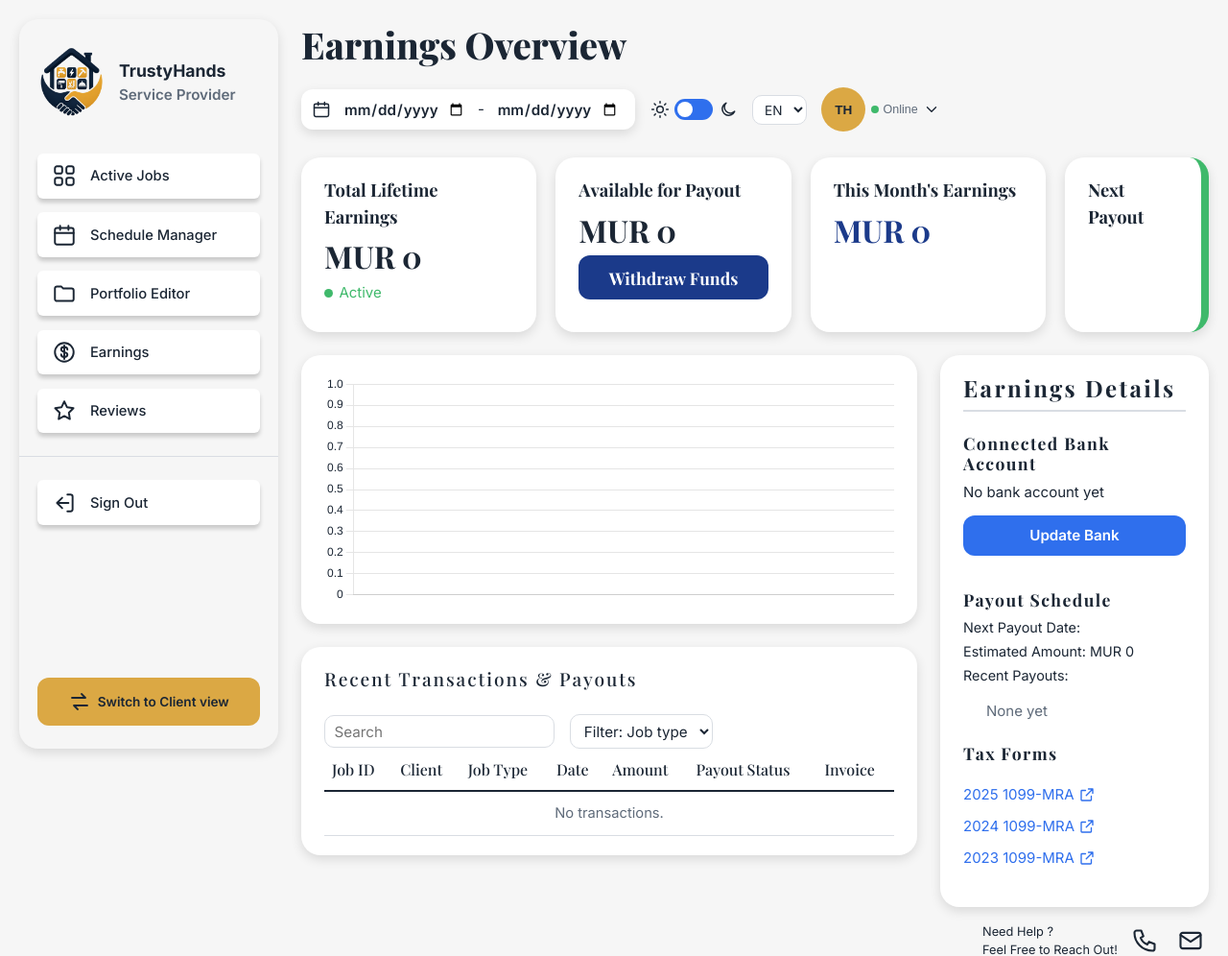
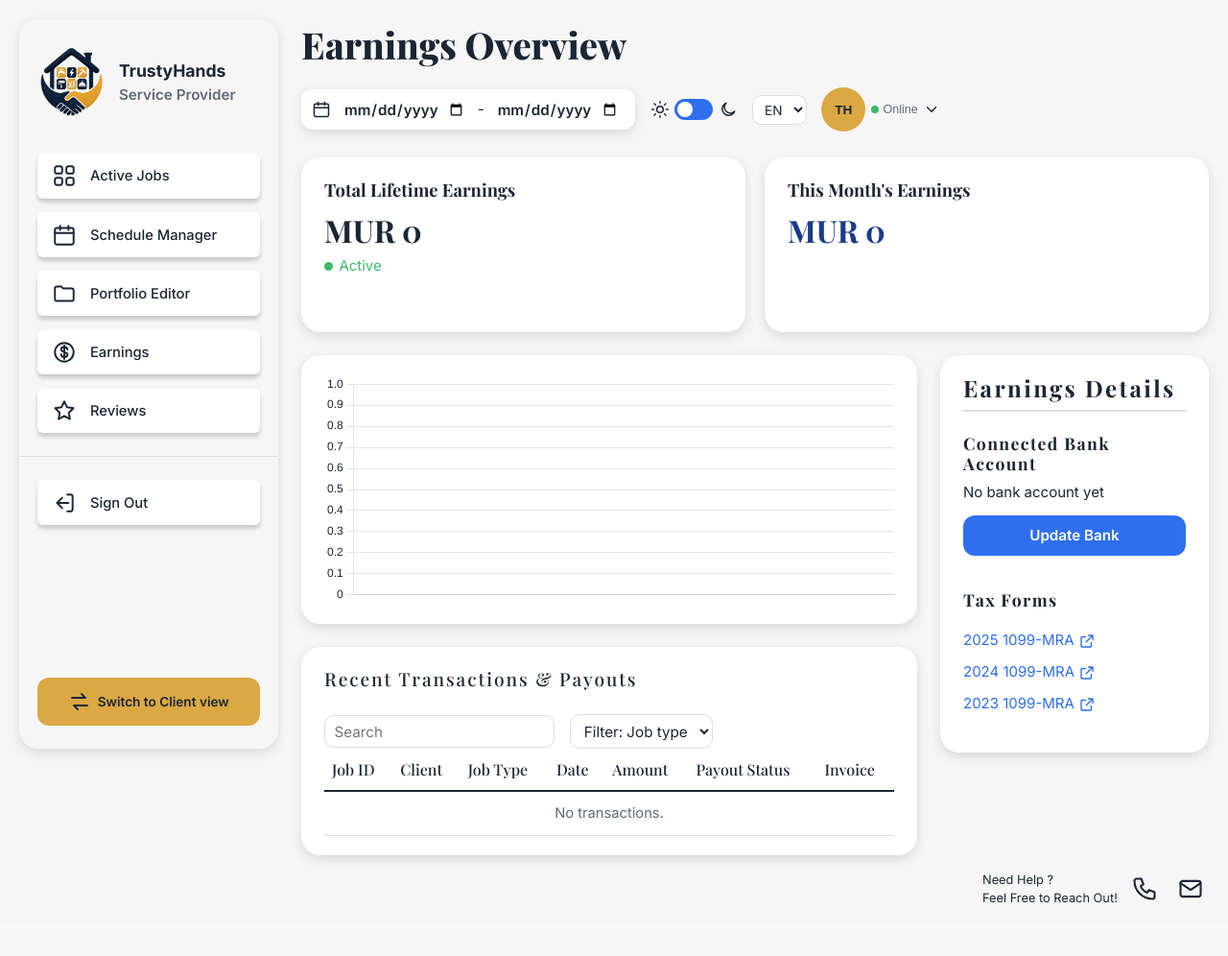
Before and after one commit to Ghavish/trustyhands, a Django app: template templates/service_provider/earnings.html in a window 1280 px wide. Shown: the top 996 px of the page at 96% size. After the commit the page ends 941 px from the top, so only its background shows below. Run offline with Django 5.2, Linux system fonts and the light colour scheme; the template is opened without the code that fills it, so the values that code supplies are empty.

Commit message:
T11: Remove payout cards, Withdraw Funds and Payout Schedule

```diff
--- a/static/css/service_provider/earnings.css
+++ b/static/css/service_provider/earnings.css
@@ -2,7 +2,7 @@
 
 .er-stats {
   display: grid;
-  grid-template-columns: repeat(3, minmax(0, 1fr)) 150px;
+  grid-template-columns: repeat(2, minmax(0, 1fr));
   gap: 1.25rem;
   margin-bottom: 1.5rem;
 }
@@ -23,30 +23,9 @@
   color: #7fa7ff;
 }
 
-.er-withdraw {
-  background: #1b3a8a;
-  color: #fff;
-  width: 100%;
-  font-family: var(--font-display);
-  font-size: 1.1rem;
-}
-
 .er-spark {
   position: relative;
   height: 60px;
-}
-
-.er-next {
-  border-right: 8px solid var(--success);
-}
-
-.er-date {
-  font: 700 2.2rem var(--font-display);
-}
-
-.er-date-month {
-  font: 700 1.4rem var(--font-display);
-  letter-spacing: 0.1em;
 }
 
 .er-layout {
@@ -96,12 +75,6 @@
   margin: 0.8rem 0;
 }
 
-.er-payouts {
-  list-style: none;
-  padding-left: 1.5rem;
-  color: var(--success);
-}
-
 .er-tax {
   list-style: none;
   padding: 0;
@@ -136,3 +109,8 @@
     grid-template-columns: 1fr;
   }
 }
+
+.invoice-back {
+  max-width: 760px;
+  margin: 1.5rem auto 0;
+}
--- a/templates/service_provider/earnings.html
+++ b/templates/service_provider/earnings.html
@@ -9,7 +9,12 @@
 {% block topbar_extra %}{% include "partials/date_range.html" %}{% endblock %}
 
 {% block content %}
-{# --- Stat cards --- #}
+{% comment %}
+  --- Stat cards ---
+  TrustyHands does not hold money for providers: clients pay providers
+  directly. So there is no "Available for Payout", "Withdraw Funds",
+  "Next Payout" or payout schedule here.
+{% endcomment %}
 <div class="er-stats">
   <div class="card stat-card">
     <span class="stat-label er-label">{% trans "Total Lifetime Earnings" %}</span>
@@ -17,23 +22,9 @@
     <span class="status status-success"><span class="dot"></span>{% trans "Active" %}</span>
   </div>
   <div class="card stat-card">
-    <span class="stat-label er-label">{% trans "Available for Payout" %}</span>
-    <span class="er-money">{{ available|mur }}</span>
-    <form method="post">
-      {% csrf_token %}
-      <input type="hidden" name="action" value="withdraw">
-      <button class="btn er-withdraw" type="submit">{% trans "Withdraw Funds" %}</button>
-    </form>
-  </div>
-  <div class="card stat-card">
     <span class="stat-label er-label">{% trans "This Month's Earnings" %}</span>
     <span class="er-money er-blue">{{ this_month|mur }}</span>
     <div class="er-spark"><canvas id="month-spark"></canvas></div>
-  </div>
-  <div class="card stat-card er-next">
-    <span class="stat-label er-label">{% trans "Next Payout" %}</span>
-    <span class="er-date">{{ next_payout|date:"jS" }}</span>
-    <span class="er-date-month">{{ next_payout|date:"M"|upper }}</span>
   </div>
 </div>
 
@@ -120,21 +111,6 @@
       </form>
     </details>
 
-    <h3>{% trans "Payout Schedule" %}</h3>
-    <p>{% trans "Next Payout Date:" %} {{ next_payout|date:"M d, Y" }}</p>
-    <p>{% trans "Estimated Amount:" %} {{ available|mur }}</p>
-    <p>{% trans "Recent Payouts:" %}</p>
-    <ul class="er-payouts">
-      {% for payout in payouts %}
-        <li>
-          + {{ payout.amount|mur }}
-          <span class="muted">{{ payout.paid_at|date:"d M" }}</span>
-        </li>
-      {% empty %}
-        <li class="muted">{% trans "None yet" %}</li>
-      {% endfor %}
-    </ul>
-
     <h3>{% trans "Tax Forms" %}</h3>
     <ul class="er-tax">
       <li>2025 1099-MRA {% icon "external" 18 %}</li>
--- a/templates/service_provider/invoice.html
+++ b/templates/service_provider/invoice.html
@@ -8,6 +8,10 @@
 {% endblock %}
 
 {% block body %}
+{% url 'provider:earnings_overview' as earnings_url %}
+<div class="invoice-back no-print">
+  {% include "partials/back_button.html" with fallback=earnings_url %}
+</div>
 <main class="invoice card">
   <header class="row-between">
     <div class="row">
```
Also changed, not shown: service_provider/views/earnings.py (+5 -27 lines).
